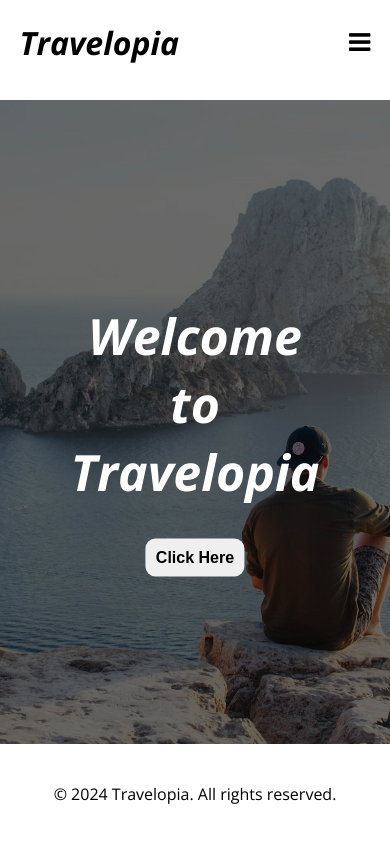
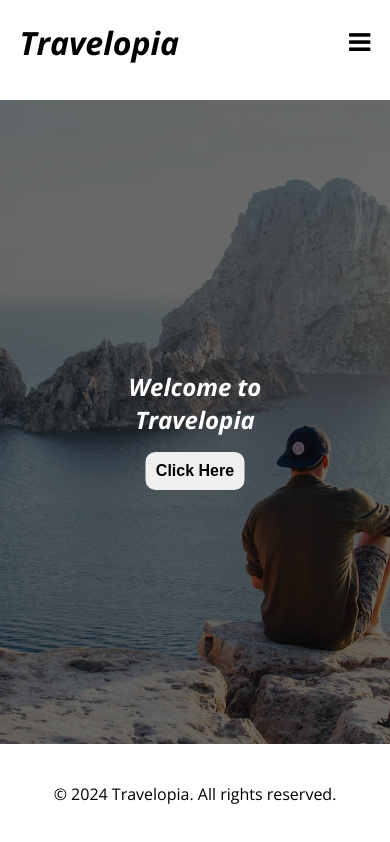
Before and after one commit to shivamdubeyagra/Travelopia.com, a plain HTML site: page index.html in a window 390 px wide. Drawn offline with nearby package versions, Linux system fonts and the light colour scheme.

Commit message:
font size responsive

```diff
--- a/css/style.css
+++ b/css/style.css
@@ -144,8 +144,33 @@
   background-color: orange;
 }
 #title {
-  font-size: 50px;
+  font-size: 4rem;
 }
+
+@media only screen and (max-width: 1380px) {
+  #title {
+    font-size: 3rem;
+  }
+}
+
+@media only screen and (max-width: 1034px) {
+  #title {
+    font-size: 2.5rem;
+  }
+}
+
+@media only screen and (max-width: 868px) {
+  #title {
+    font-size: 2rem;
+  }
+}
+
+@media only screen and (max-width: 689px) {
+  #title {
+    font-size: 1.5rem;
+  }
+}
+
 #click-button {
   padding: 10px;
   border-radius: 10px;
```
